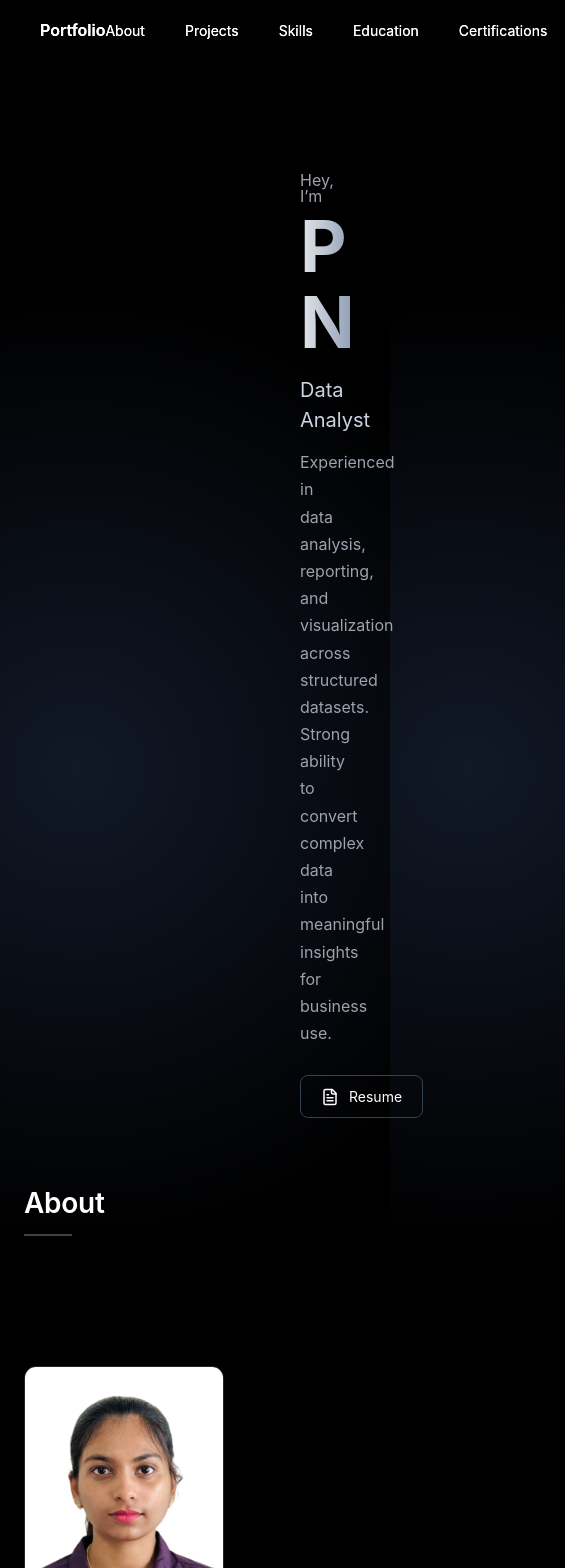
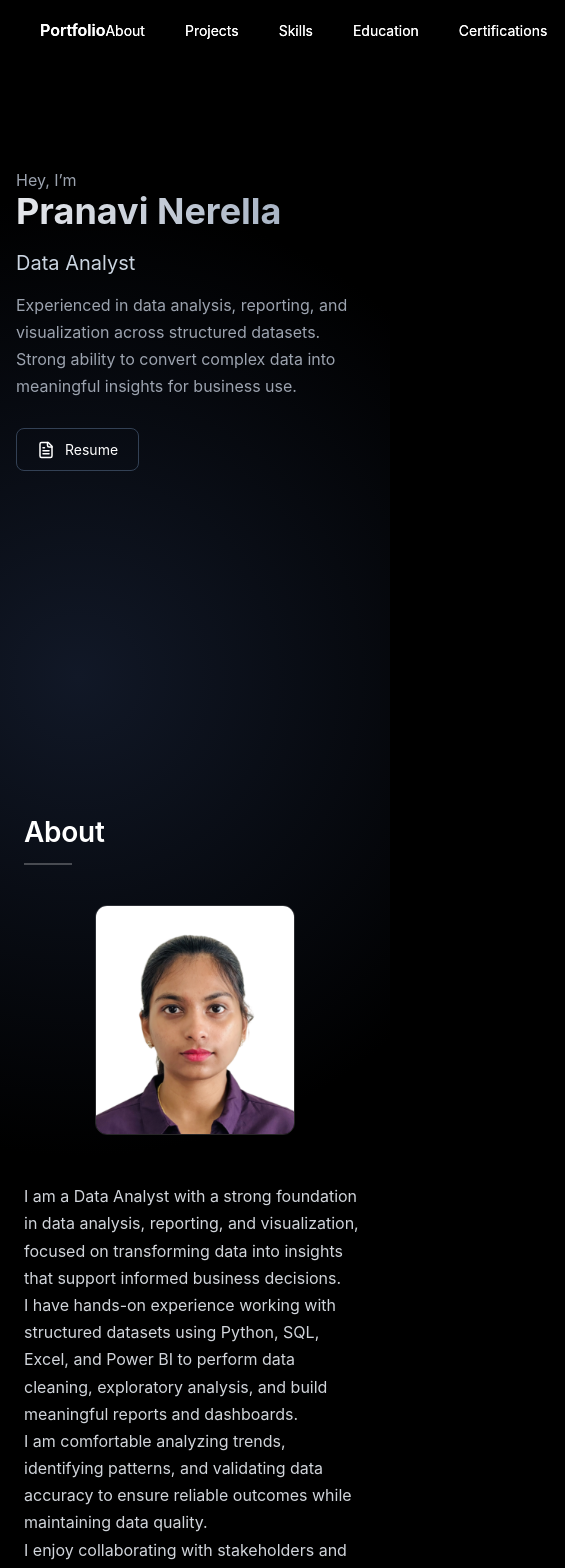
Before and after one commit to pranavi-0827/portfolio, a Next.js app: page / in a window 390 px wide. Shown: the top 1568 px of the page, 565 px wide, since content can reach past the window. Built offline with nearby package versions, Linux system fonts and the light colour scheme.

Commit message:
Fix mobile layout for hero and about sections

```diff
--- a/app/components/Hero.tsx
+++ b/app/components/Hero.tsx
@@ -7,13 +7,18 @@ export default function Hero() {
   return (
     <section
       style={{
-        minHeight: "65vh",
-        paddingTop: "100px",   // space below navbar
-        paddingLeft: "300px",  // moved content to the right
-        paddingRight: "40px",
+           minHeight: "80vh",
+    paddingTop: "100px",
+    paddingLeft: "16px",
+    paddingRight: "16px",
+    maxWidth: "1100px",
+    margin: "0 auto",
       }}
     >
       <motion.div
+      style={{
+    textAlign: "left",
+  }}
         initial={{ opacity: 0, y: 12 }}
         animate={{ opacity: 1, y: 0 }}
         transition={{ duration: 0.6 }}
@@ -32,9 +37,9 @@ export default function Hero() {
         {/* Name */}
         <h1
           style={{
-            fontSize: "72px",
+            fontSize: "clamp(36px, 8vw, 72px)",
             fontWeight: 700,
-            lineHeight: "1.05",
+            lineHeight: "1.1",
             marginTop: "4px",
             marginBottom: "16px",
             background: "linear-gradient(90deg,#e5e7eb,#94a3b8)",
@@ -60,7 +65,7 @@ export default function Hero() {
         <p
           style={{
             color: "#9ca3af",
-            maxWidth: "720px",
+            maxWidth: "640px",
             lineHeight: "1.7",
             marginBottom: "28px",
           }}
--- a/app/page.tsx
+++ b/app/page.tsx
@@ -23,10 +23,11 @@ export default function Home() {
             alignItems: "flex-start",
             marginTop: "32px",
             flexWrap: "wrap",
+            justifyContent: "center",
           }}
         >
           {/* IMAGE */}
-          <div style={{ marginTop: "90px", flexShrink: 0 }}>
+          <div style={{ flexShrink: 0 }}>
             <img
               src="/images/profile.png"
               alt="Pranavi Nerella"
@@ -43,10 +44,12 @@ export default function Home() {
           {/* CONTENT */}
           <div
             style={{
-              maxWidth: "560px",
-              marginLeft: "150px",
-              color: "#d1d5db",
-              lineHeight: "1.7",
+
+    maxWidth: "560px",
+    marginLeft: "0px",
+    color: "#d1d5db",
+    lineHeight: "1.7",
+    textAlign: "left",
             }}
           >
             <p>
@@ -230,7 +233,7 @@ export default function Home() {
           <div style={cardStyle}>
             <h3>Master of Science in Computer Science</h3>
             <p className="muted">University of Central Missouri, MO</p>
-            <p className="muted">2019 – 2023 </p>
+            <p className="muted">2023 – 2025 </p>
             <p className="muted">GPA: 3.5 / 4.0</p>
             <ul>
               <li>Focused on data analytics, databases, and applied machine learning.</li>
@@ -241,7 +244,7 @@ export default function Home() {
           <div style={cardStyle}>
             <h3>Bachelor of Technology in Computer Science</h3>
             <p className="muted">GITAM University, Hyderabad, India</p>
-            <p className="muted">2015 – 2019</p>
+            <p className="muted">2019 – 2023</p>
             <ul>
               <li>Built strong foundations in programming and data structures.</li>
               <li>Developed academic projects in data analysis and reporting.</li>
```
